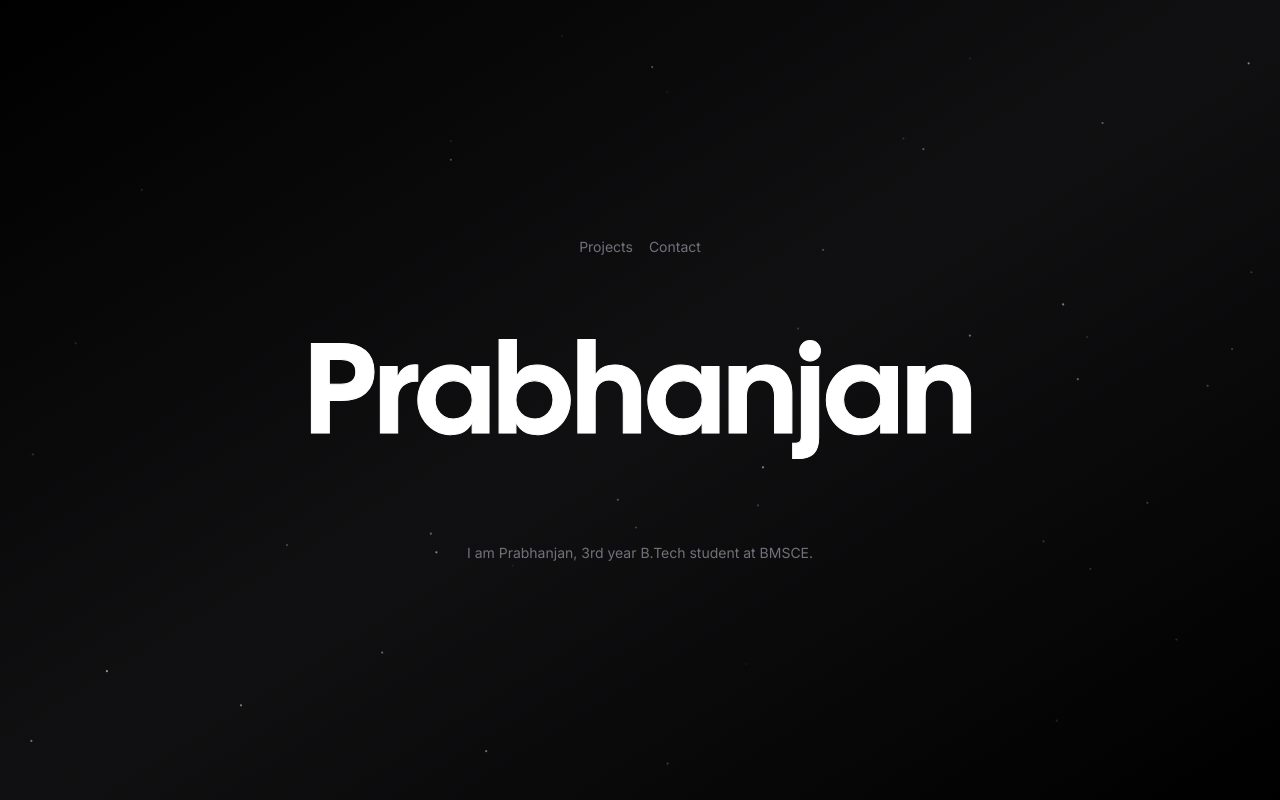
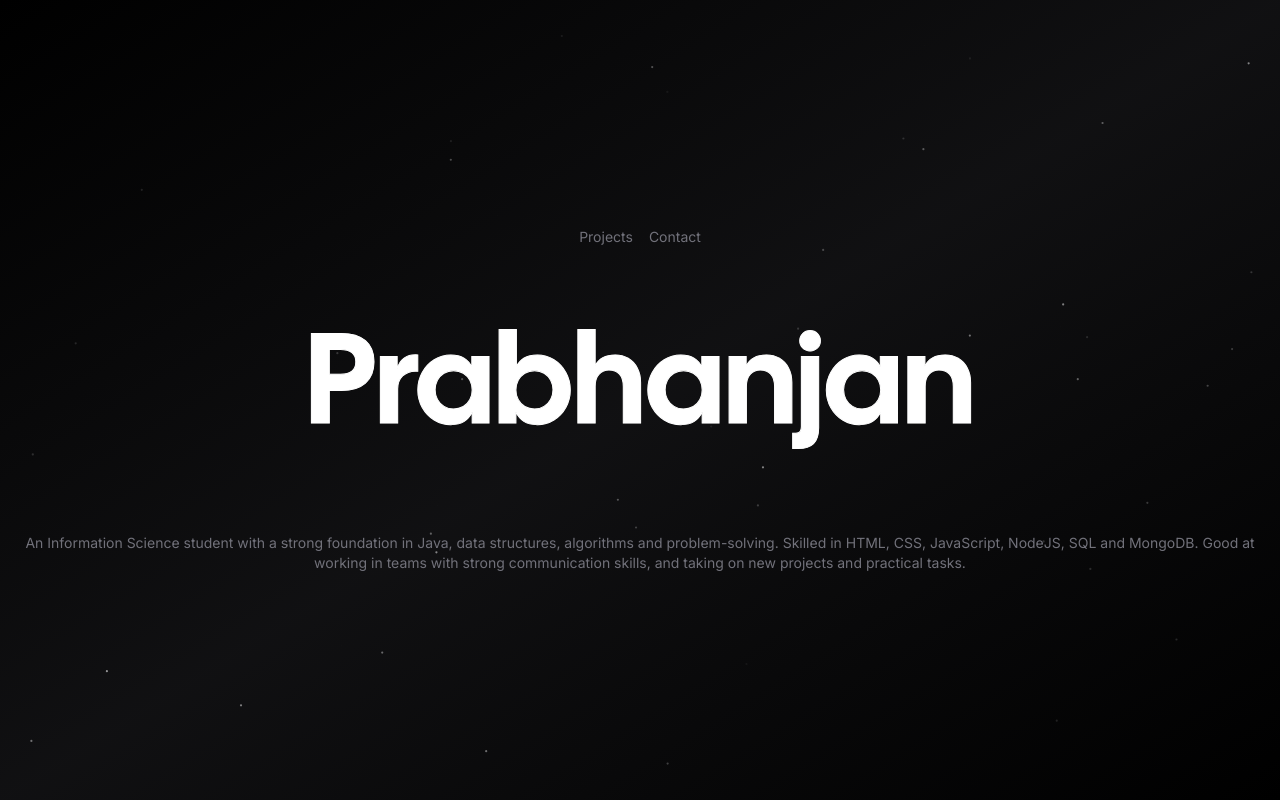
Before and after one commit to NVVPrabhanjan/My-Portfolio-, a Next.js app: page / in a window 1280 px wide. Built offline with nearby package versions, Linux system fonts and the light colour scheme; no server answers; what tailwindcss-debug-screens would draw is missing.

Commit message:
Update page.tsx

```diff
--- a/app/page.tsx
+++ b/app/page.tsx
@@ -35,7 +35,10 @@ export default function Home() {
       <div className="hidden w-screen h-px animate-glow md:block animate-fade-right bg-gradient-to-r from-zinc-300/0 via-zinc-300/50 to-zinc-300/0" />
       <div className="my-16 text-center animate-fade-in">
         <h2 className="text-sm text-zinc-500 ">
-          I am Prabhanjan, 3rd year B.Tech student at BMSCE.
+           An Information Science student with a strong foundation in Java, data structures, algorithms and problem-solving.
+Skilled in HTML, CSS, JavaScript, NodeJS, SQL and MongoDB. Good at working in teams with strong communication
+skills, and taking on new projects and practical tasks.
+
         </h2>
       </div>
     </div>
```
